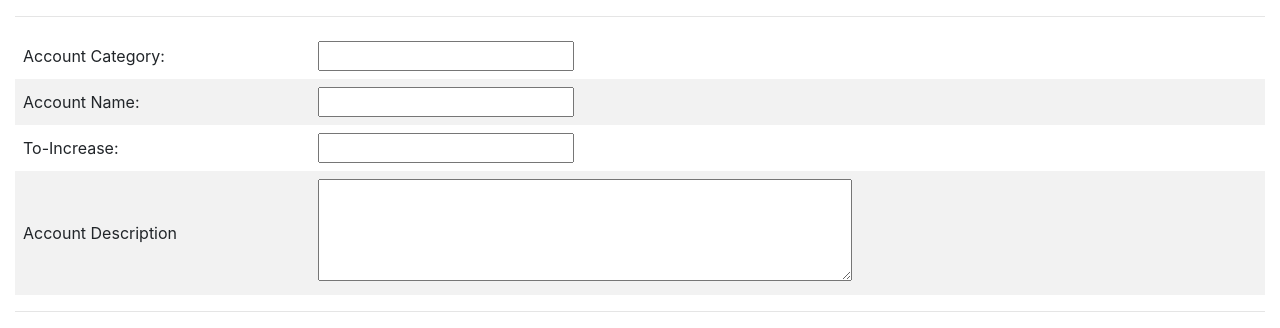
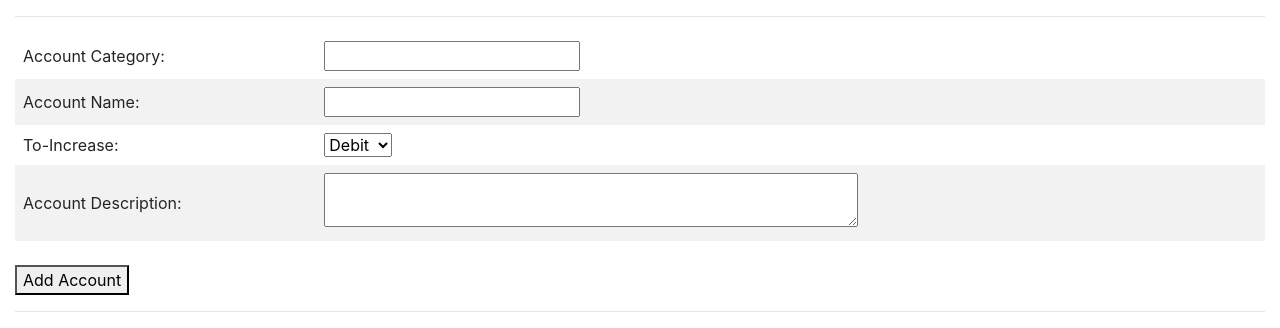
Before and after one commit to SageDesi/AROTC-AIS, a Django app: page /ChartOfAccounts/ in a window 1280 px wide. Shown: the part 102-430 px from the top of the page. Run offline with Django 4.2, Linux system fonts and the light colour scheme; some libraries are stand-ins or nearby versions.

Commit message:
Chart of Accounts

```diff
--- a/AROTCAIS/CFO/templates/CFO/ChartOfAccounts.html
+++ b/AROTCAIS/CFO/templates/CFO/ChartOfAccounts.html
@@ -8,28 +8,36 @@
 {% block content %}
 <hr>
 <!-- /* --------------------------------Input Accounts --------------------------------*/ -->
+<form method="POST" action="">
 <table>
     <tbody>
         <tr>
             <td>Account Category:</td>
             <td><input type="text"></td>
         </tr>
-
         <tr>
             <td>Account Name:</td>
             <td><input type="text"></td>
         </tr>
         <tr>
             <td>To-Increase:</td>
-            <td><input type="text"></td>
+            <td>
+                <select name="To_Increase" id="To_Increase">
+                    <option value="Debit">Debit</option>
+                    <option value="Credit">Credit</option>
+                </select>
+            </td>
         </tr>
         <tr>
-            <td>Account Description</td>
-            <td><textarea name="description" rows="4" cols="50"></textarea></td>
+            <td>Account Description:</td>
+            <td><textarea name="AccDescription" rows="2" cols="50"></textarea></td>
         </tr>
     </tbody>
 </table>
+<br>
+<button>Add Account</button>
 <hr>
+</form>
 <!-- /* --------------------------------Input Accounts --------------------------------*/ -->
 
 
```
